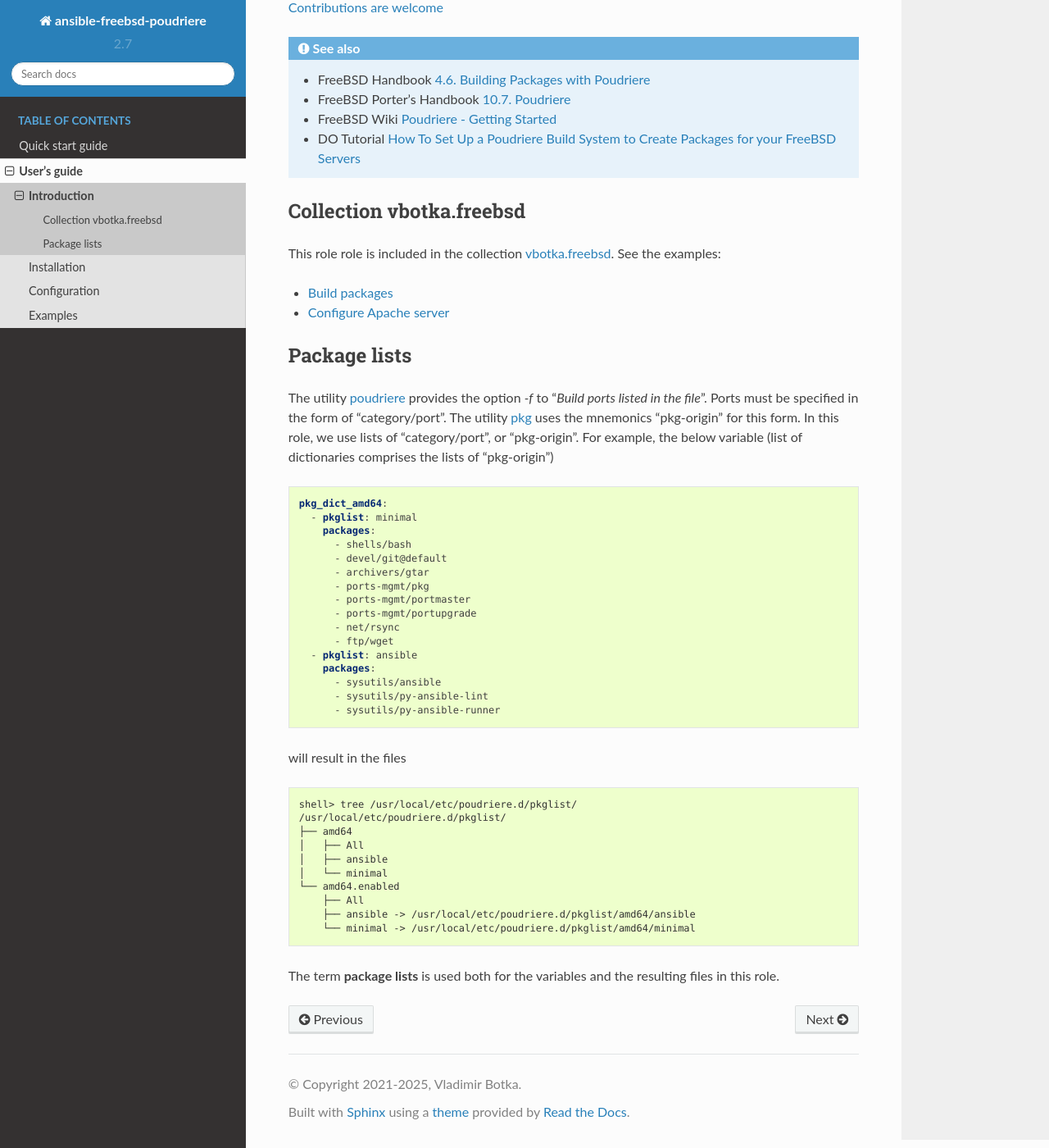
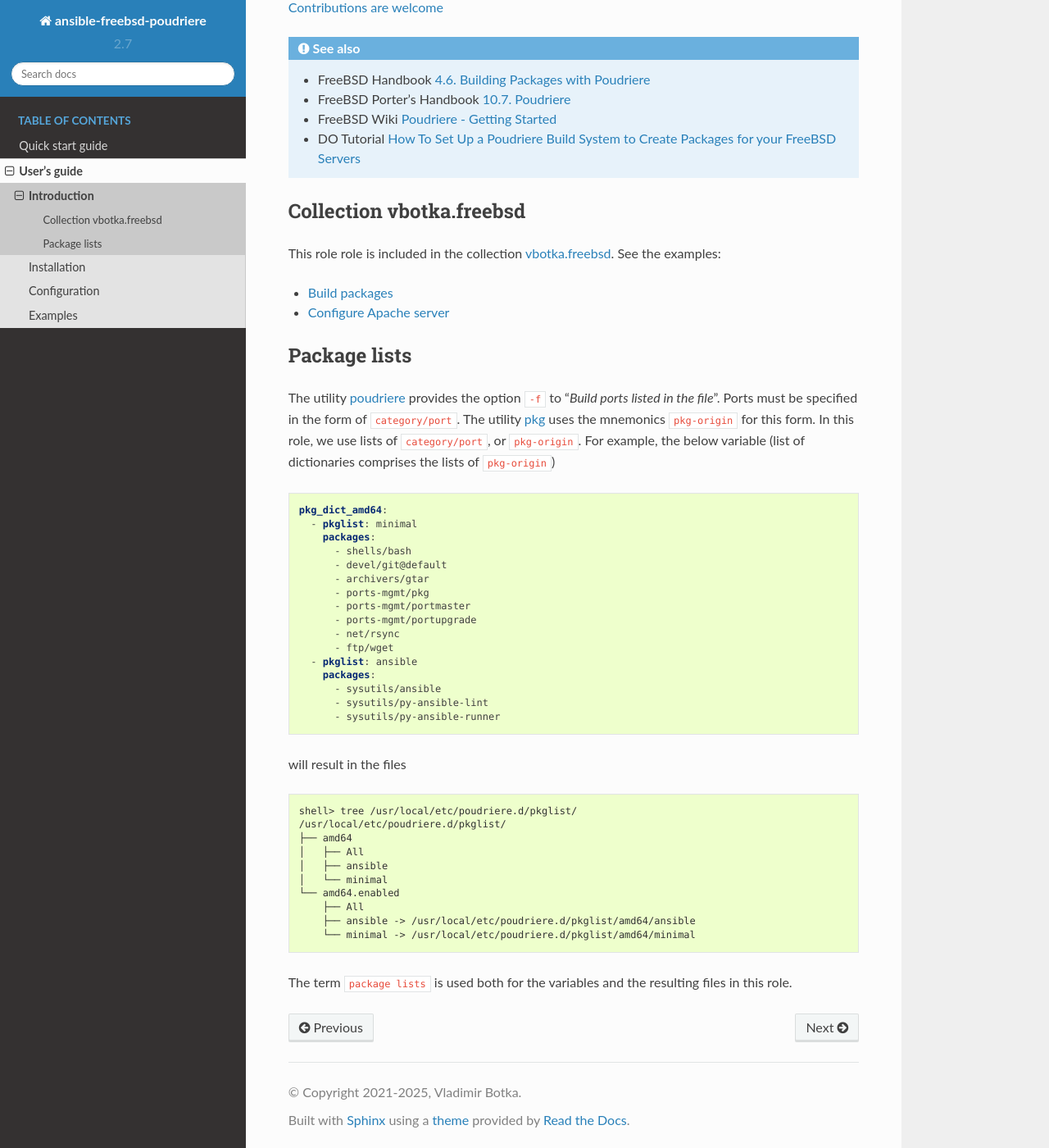
Before and after one commit to vbotka/ansible-freebsd-poudriere, a Sphinx documentation site: the page built from docs/source/guide-intro.rst, in a window 1280 px wide and 1400 px high, scrolled down 379 px. Shown: the whole window at 82% size. Built offline with Sphinx 7.4.7 and the Read the Docs theme 3.1.0, drawn with Linux system fonts in a browser that asks for light colours; some web fonts are replaced; pages that are not in the unit, such as notebooks, are missing from menus.

Commit message:
Updatge docs.

```diff
--- a/docs/source/guide-build-export.rst
+++ b/docs/source/guide-build-export.rst
@@ -16,7 +16,7 @@ By default, Poudriere stores the data in ``/usr/local/poudriere/data/``
    └── packages
        └── 141Ramd64-default-devel
 
-Configure a web-server. For example, Apache
+Configure a web server. For example, Apache
 
 .. code-block:: apache
    :caption: /usr/local/etc/apache24/Includes/usr-local-poudriere-data.conf
--- a/docs/source/guide-intro.rst
+++ b/docs/source/guide-intro.rst
@@ -34,10 +34,10 @@ This role role is included in the collection `vbotka.freebsd`_. See the examples
 Package lists
 --------------
 
-The utility `poudriere`_ provides the option *-f* to "*Build ports listed in the file*". Ports must
-be specified in the form of “category/port”. The utility `pkg`_ uses the mnemonics "pkg-origin" for
-this form. In this role, we use lists of “category/port”, or "pkg-origin". For example, the below
-variable (list of dictionaries comprises the lists of "pkg-origin")
+The utility `poudriere`_ provides the option ``-f`` to "*Build ports listed in the file*". Ports must
+be specified in the form of ``category/port``. The utility `pkg`_ uses the mnemonics ``pkg-origin`` for
+this form. In this role, we use lists of ``category/port``, or ``pkg-origin``. For example, the below
+variable (list of dictionaries comprises the lists of ``pkg-origin``)
 
 .. code-block:: yaml
 
@@ -73,7 +73,7 @@ will result in the files
        ├── ansible -> /usr/local/etc/poudriere.d/pkglist/amd64/ansible
        └── minimal -> /usr/local/etc/poudriere.d/pkglist/amd64/minimal
 
-The term **package lists** is used both for the variables and the resulting files in this role.
+The term ``package lists`` is used both for the variables and the resulting files in this role.
 
 .. _share your feedback and report issues: https://github.com/vbotka/ansible-freebsd-poudriere/issues
 .. _Contributions are welcome: https://github.com/firstcontributions/first-contributions
--- a/docs/source/task-intro.rst
+++ b/docs/source/task-intro.rst
@@ -16,8 +16,8 @@ The groups of tasks stored in separate files, listed below in the order of the e
 
 The following sections describe how to run each group of tasks separately. This can be useful to
 debug and tune the installation and configuration. In each step, you can dry-run the group of tasks
-with options "*--check --diff*" and show the differences. If this is what you want run the group of
-tasks. When you are sure the configuration is ready run the whole play
+with options ``--check --diff`` and show the differences. If this is what you want, run the group of
+tasks. When you are sure the configuration is ready, run the whole play
 
 .. code-block:: console
 
--- a/docs/source/task-pkglists.rst
+++ b/docs/source/task-pkglists.rst
@@ -111,11 +111,11 @@ Look at the created files
    net/rsync
    ftp/wget
 
-The enablement of the lists in the directory ``amd64.enabled*`` is not mandatory. It's for your
+The enablement of the lists in the directory ``amd64.enabled`` is not mandatory. It's for your
 convenience only. See various strategies how to build the packages in the section
 :ref:`ug_build_packages`.
 
-.. seealso:: The default lists of the dictionaries in the role `vbotka.freebsd.postinstall`_
+.. seealso:: The default lists of the dictionaries in the role `vbotka.freebsd_postinstall`_
 
 .. _man(8) poudriere-bulk: https://www.freebsd.org/cgi/man.cgi?query=poudriere-bulk&sektion=8&manpath=freebsd-release-ports
-.. _vbotka.freebsd.postinstall: https://github.com/vbotka/ansible-freebsd-postinstall/tree/master/defaults/main
+.. _vbotka.freebsd_postinstall: https://github.com/vbotka/ansible-freebsd-postinstall/tree/master/defaults/main
```
Also changed, not shown: docs/source/guide-build-clients.rst (+4 -4 lines).
